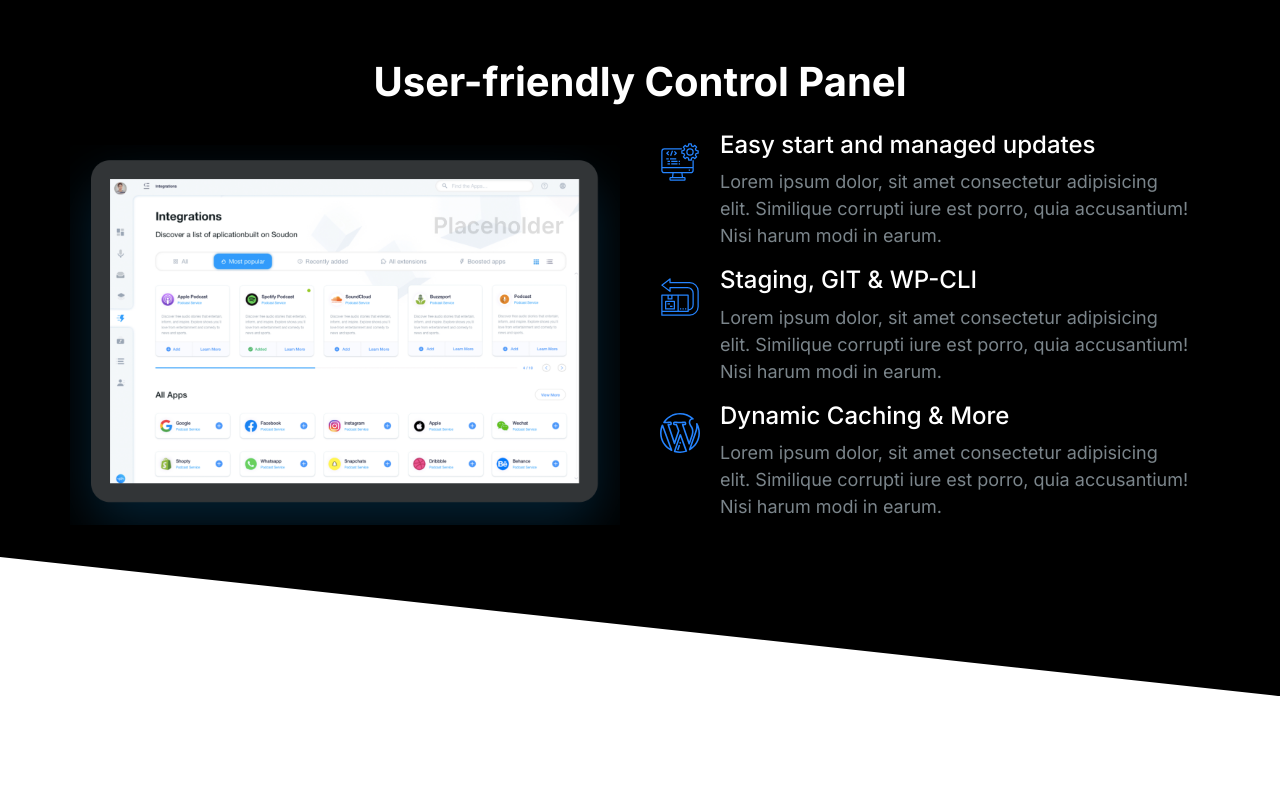
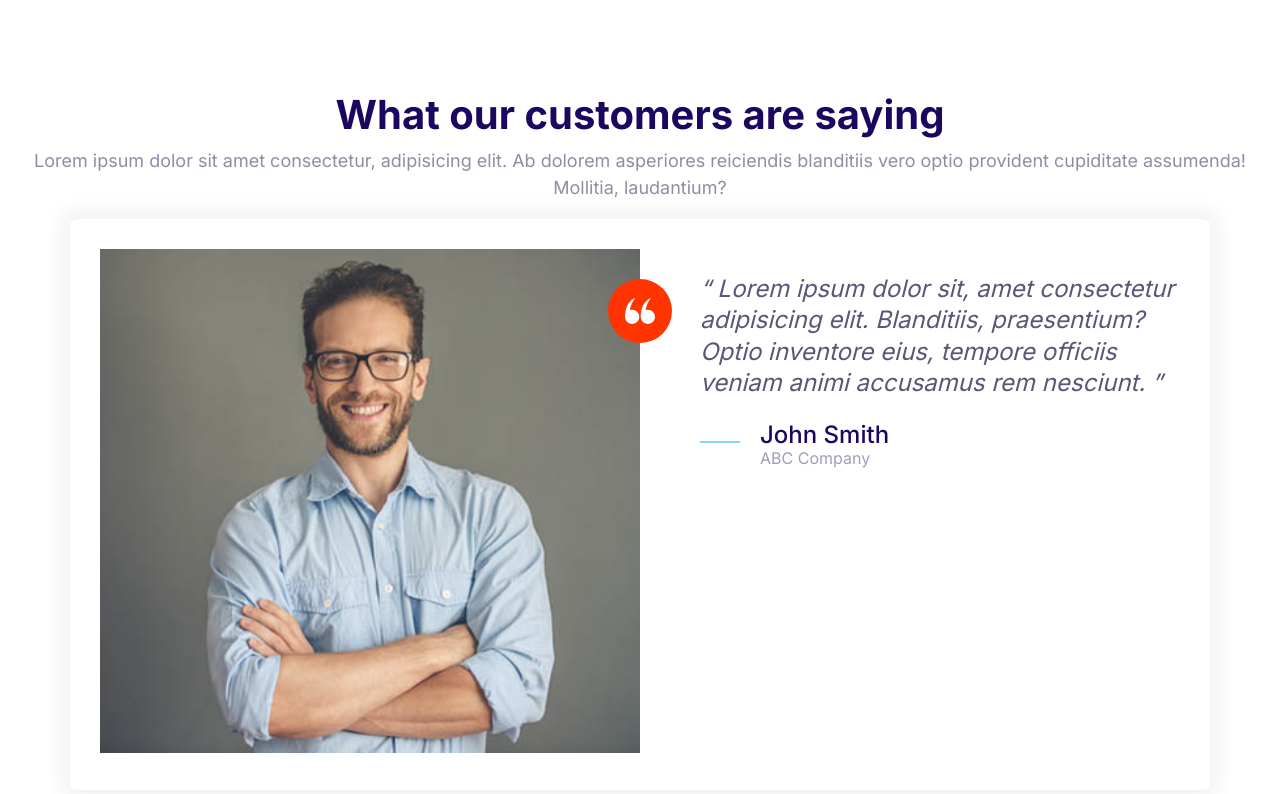
Before and after one commit to mohsenpour/ninja.dev, a plain HTML site: page index.html in a window 1280 px wide. Drawn offline with Linux system fonts and the light colour scheme.

Commit message:
Build testimonial-block component

```diff
--- a/index.html
+++ b/index.html
@@ -14,75 +14,54 @@
     <link rel="stylesheet" href="css/styles.css" />
   </head>
   <body>
-    <section class="block block--dark block--skewed-right block-showcase">
+    <section class="block">
       <header class="block__header">
-        <h2 class="block__heading">User-friendly Control Panel</h2>
+        <h2>What our customers are saying</h2>
+        <p>
+          Lorem ipsum dolor sit amet consectetur, adipisicing elit. Ab dolorem
+          asperiores reiciendis blanditiis vero optio provident cupiditate
+          assumenda! Mollitia, laudantium?
+        </p>
       </header>
-      <div class="container grid grid--cols-2">
+      <div class="container">
+        <div class="card testimonial">
+          <div class="grid grid--cols-2">
+            <div class="testimonial__image-container">
               <img
-          class="block-showcase__image"
-          src="images/ipad.png"
-          alt="control panel image"
+                class="testimonial__image"
+                src="images/testimonial.jpg"
+                alt="A happy, smilling customer"
               />
-        <ul class="list">
-          <li>
+              <span
+                class="icon-container icon-container--accent testimonial__icon"
+              >
+                <svg class="icon--small icon--white">
+                  <use xlink:href="images/sprite.svg#quotes"></use>
+                </svg>
+              </span>
+            </div>
+            <blockquote class="quote">
+              <p class="quote__text">
+                Lorem ipsum dolor sit, amet consectetur adipisicing elit.
+                Blanditiis, praesentium? Optio inventore eius, tempore officiis
+                veniam animi accusamus rem nesciunt.
+              </p>
+              <footer>
                 <div class="media">
                   <div class="media__image">
-                <svg class="icon icon--primary">
-                  <use xlink:href="images/sprite.svg#computer"></use>
+                    <svg class="icon icon--primary quote__line">
+                      <use xlink:href="images/sprite.svg#line"></use>
                     </svg>
                   </div>
                   <div class="media__body">
-                <h3 class="media__title showcase__description-title">
-                  Easy start and managed updates
-                </h3>
-                <p>
-                  Lorem ipsum dolor, sit amet consectetur adipisicing elit.
-                  Similique corrupti iure est porro, quia accusantium! Nisi
-                  harum modi in earum.
-                </p>
+                    <h3 class="media__title quote__author">John Smith</h3>
+                    <p class="quote__organization">ABC Company</p>
                   </div>
                 </div>
-          </li>
-          <li>
-            <div class="media">
-              <div class="media__image">
-                <svg class="icon icon--primary">
-                  <use xlink:href="images/sprite.svg#easy"></use>
-                </svg>
-              </div>
-              <div class="media__body">
-                <h3 class="media__title showcase__description-title">
-                  Staging, GIT & WP-CLI
-                </h3>
-                <p>
-                  Lorem ipsum dolor, sit amet consectetur adipisicing elit.
-                  Similique corrupti iure est porro, quia accusantium! Nisi
-                  harum modi in earum.
-                </p>
+              </footer>
+            </blockquote>
           </div>
         </div>
-          </li>
-          <li>
-            <div class="media">
-              <div class="media__image">
-                <svg class="icon icon--primary">
-                  <use xlink:href="images/sprite.svg#wordpress"></use>
-                </svg>
-              </div>
-              <div class="media__body">
-                <h3 class="media__title showcase__description-title">
-                  Dynamic Caching & More
-                </h3>
-                <p>
-                  Lorem ipsum dolor, sit amet consectetur adipisicing elit.
-                  Similique corrupti iure est porro, quia accusantium! Nisi
-                  harum modi in earum.
-                </p>
-              </div>
-            </div>
-          </li>
-        </ul>
       </div>
     </section>
   </body>
```
Also changed, not shown: components/testimonials-blocks.html (added, +48 -0 lines). Lines whose indentation alone changed are shown as unchanged.
